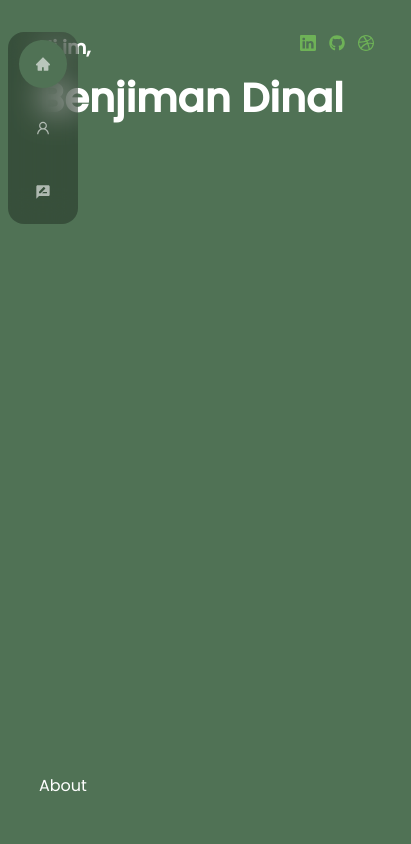
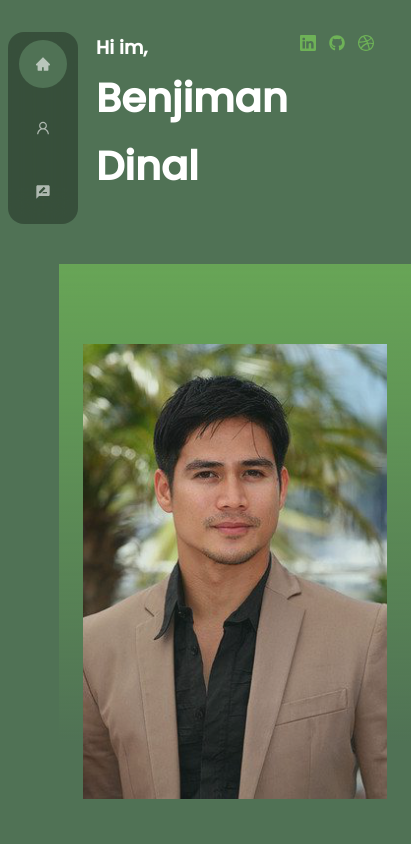
Before and after one commit to Aznviben/portfolio_website, a React (Create React App) app: page / in a window 390 px wide. Shown: the top 844 px of the page, 411 px wide, since content can reach past the window. Built offline with nearby package versions, Linux system fonts and the light colour scheme.

Commit message:
added photo

```diff
--- a/src/components/Header/Header.jsx
+++ b/src/components/Header/Header.jsx
@@ -1,6 +1,7 @@
 import React from 'react'
 import Background from './Background.jsx'
 import Headersocial from './headersocial.jsx'
+import ME from '../../assets/StockMale.png'
 const Header = () => {
   return (
     <section id="Header">
@@ -8,6 +9,9 @@ const Header = () => {
       <h1>Benjiman Dinal</h1>
     <div className= 'container Header_container'>
     <Headersocial/>
+    <div className="me">
+            <img src={ME} alt="me" />
+    </div>
 
 
 
--- a/src/components/Header/Header.scss
+++ b/src/components/Header/Header.scss
@@ -11,3 +11,33 @@
     height: 5rem;
     background: var(--color-primary);
 }
+
+.me{
+    background: linear-gradient(var(--color-primary), transparent);
+    width: 22rem;
+    height: 30rem;
+    position:absolute;
+    left: 15%;
+    margin-top:4rem;
+    border-radius: 0 0 0 0;
+    padding: 5rem 1.5rem 1.5rem 1.5rem;
+    opacity: 0.8;
+}
+
+/*Medium sized Media Devices*/
+@media screen and (max-width: 1024px){
+    .Header{
+        height: 68vh;
+        margin-left: 7rem;
+    }
+}
+
+/*Small sized Media Devices*/
+@media screen and (max-width: 600px){
+    .Header{
+        height: 100vh;
+        margin-left: 7rem;
+    }
+
+
+}
--- a/src/components/Header/headersocial.jsx
+++ b/src/components/Header/headersocial.jsx
@@ -6,9 +6,9 @@ import "./Header.scss"
 const Headersocial = () => {
   return (
     <div className='header__socials'>
-        <a href="https://linkedin.com" target="_blank"><BsLinkedin/></a>
-        <a href="https://github.com" target="_blank"><FaGithub/></a>
-        <a href="https://dribbble.com" target="_blank"><BsDribbble/></a>
+        <a href="https://linkedin.com" target="_blank"><BsLinkedin className="icon"/></a>
+        <a href="https://github.com" target="_blank"><FaGithub className="icon"/></a>
+        <a href="https://dribbble.com" target="_blank"><BsDribbble className="icon"/></a>
     </div>
 
   )
--- a/src/index.css
+++ b/src/index.css
@@ -125,6 +125,11 @@ img{
     section>h2{
         margin-top:6rem;
     }
+    section{
+        margin-top:2rem;
+        margin-left:6rem;
+        margin-bottom: 40rem;
+    }
 }
 
 /*Small sized Media Devices*/
@@ -139,7 +144,7 @@ img{
 
 section{
     margin-top:2rem;
-    margin-left:10%;
+    margin-left:6rem;
     margin-bottom: 40rem;
 }
 }
```
Also changed, not shown: src/assets/StockMale.jpg (added), src/assets/StockMale.png (added).
